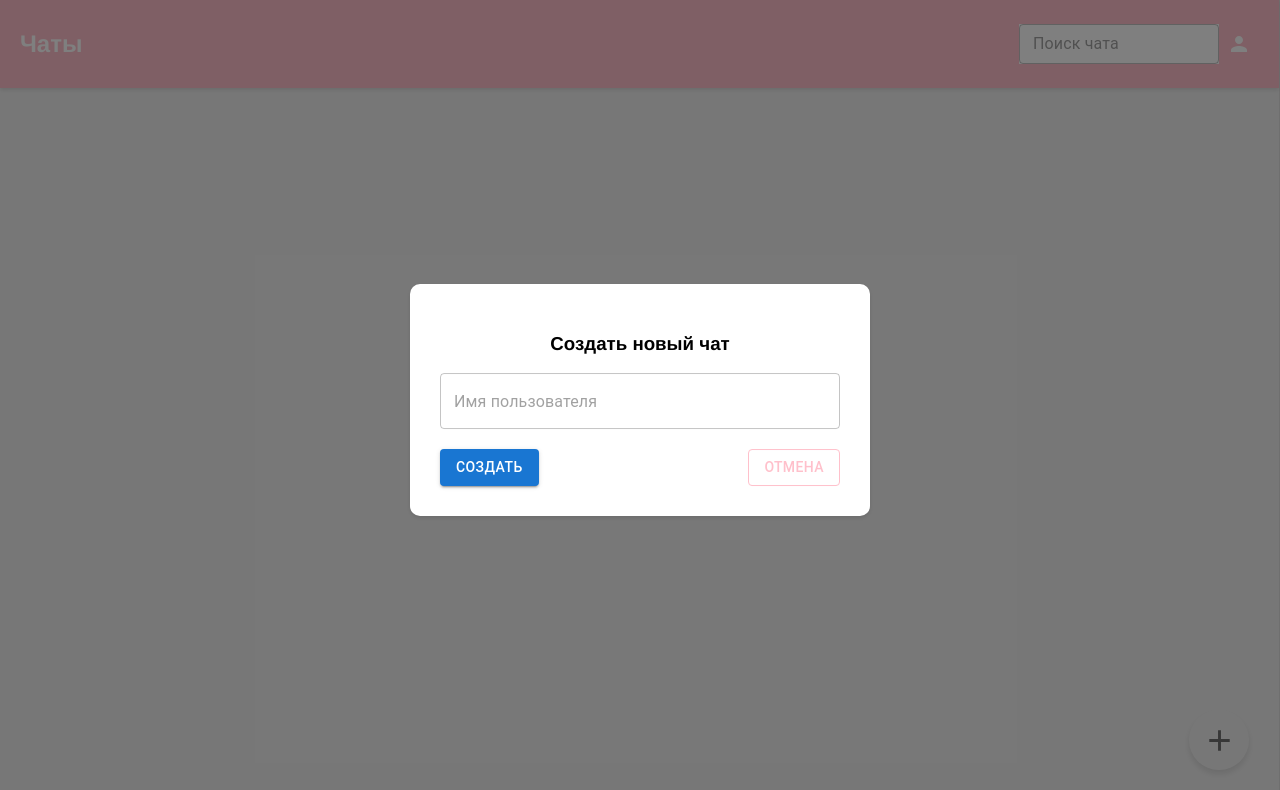
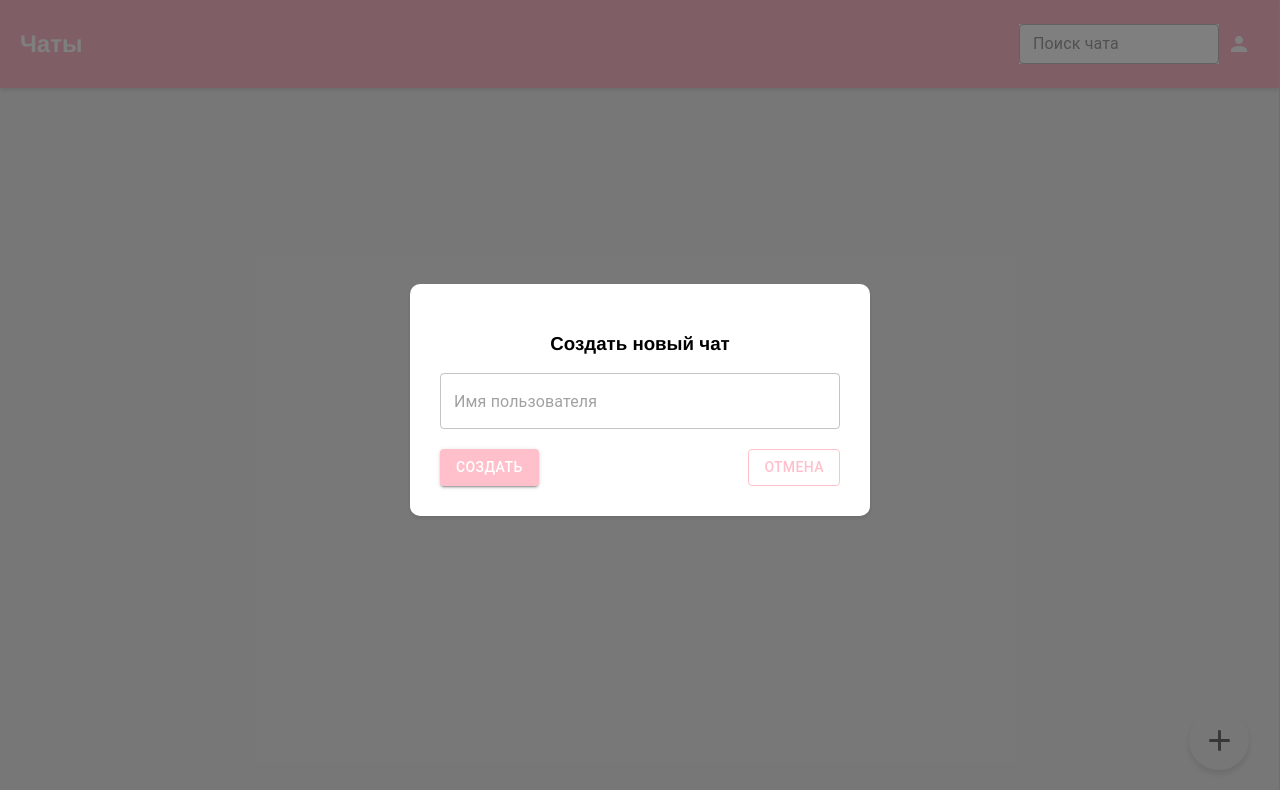
Before and after one commit to osipowvw/diplom-chat, a React (Vite) app in the folder react-chat/: page /chat/1 in a window 1280 px wide. Both pictures are taken after a click on the button 1219 px from the left and 740 px from the top of the page. Shown: the top 790 px of the page. Built offline with nearby package versions, Linux system fonts and the light colour scheme.

Commit message:
Fixed colors 3

```diff
--- a/react-chat/src/components/CreateChatModal/CreateChatModal.jsx
+++ b/react-chat/src/components/CreateChatModal/CreateChatModal.jsx
@@ -41,7 +41,7 @@ export function CreateChatModal({ open, onClose, onCreate }) {
                     <Button
                         variant="contained"
                         onClick={handleCreate}
-                        style={{ backgroundColor: '#pink', color: '#fff' }}
+                        style={{ backgroundColor: 'pink', color: '#fff' }}
                         className={styles.createButton}
                     >
                         Создать
```
